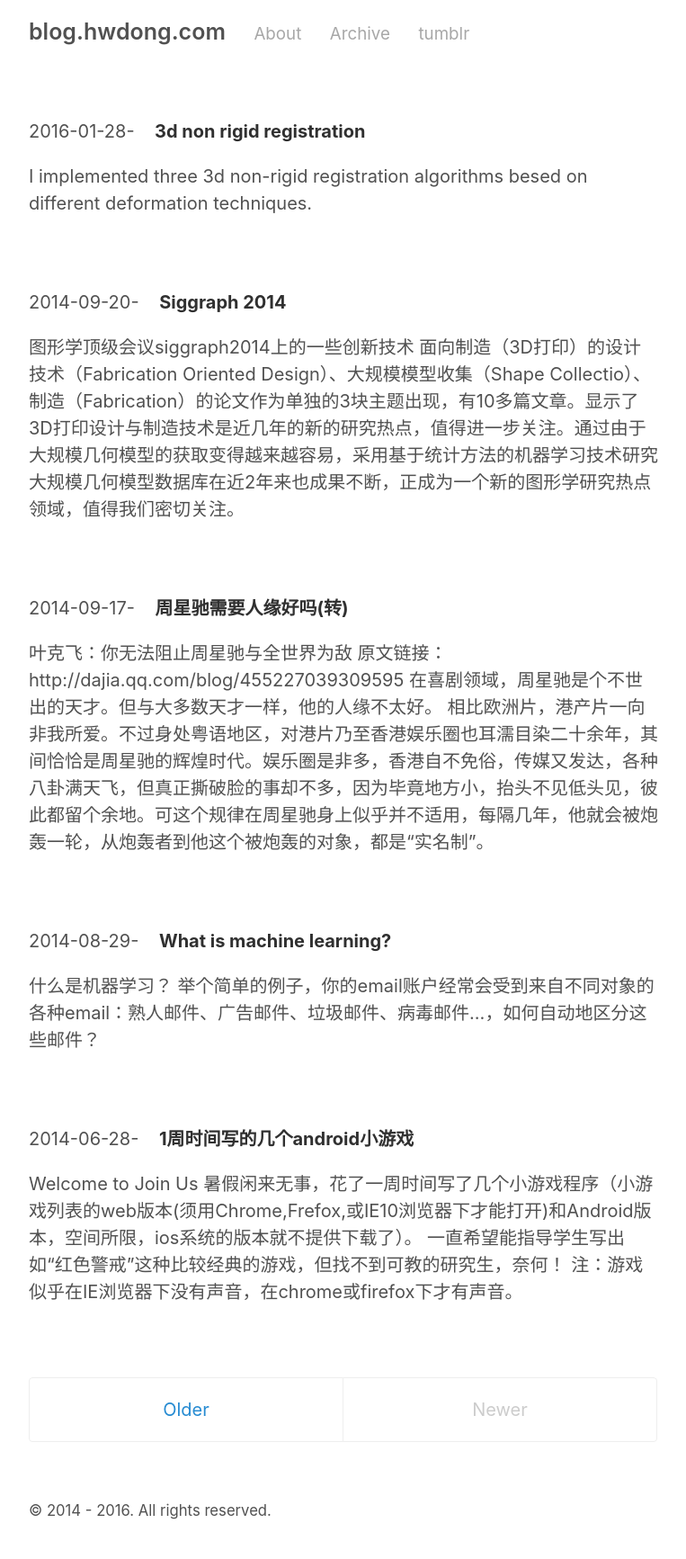
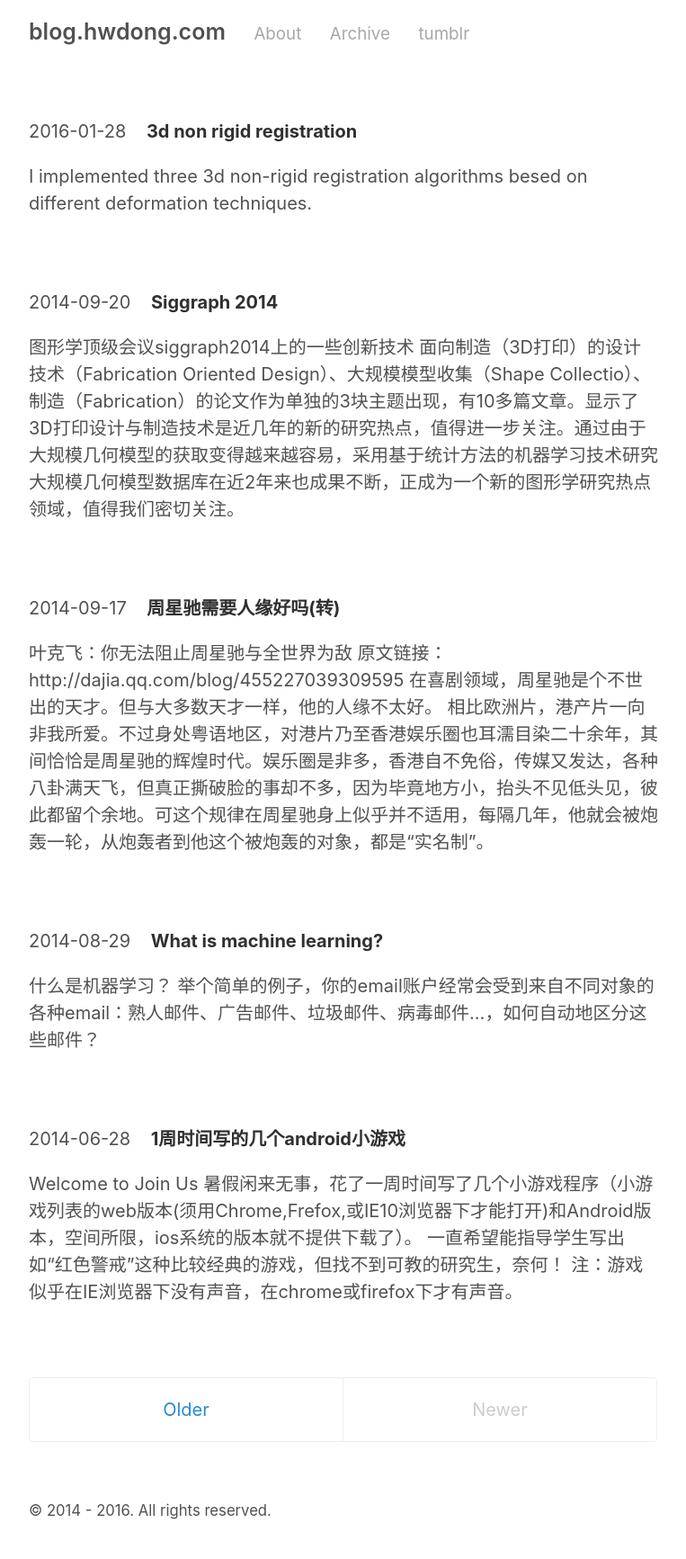
Before and after one commit to hwdong/hwdong-old.github.io, a Jekyll site: the page built from index.html, in a window 1280 px wide. Shown: the whole page at 90% size, without its empty margins (258-1021 px from the left). Built offline with Jekyll 4.4.1, drawn with Linux system fonts in a browser that asks for light colours; Markdown is read by kramdown in place of the engine named in the settings; the list of posts is cut into pages by our own code.

```diff
--- a/index.html
+++ b/index.html
@@ -7,7 +7,7 @@
   {% for post in paginator.posts %}
       <div class="post py3">
         <p>
-          {{ post.date | date:"%Y-%m-%d-"}} &nbsp;&nbsp;
+          {{ post.date | date:"%Y-%m-%d"}} &nbsp;&nbsp;
           <a href="{{ post.url | prepend: site.baseurl }}" class="post-link">
             <strong class="h1 post-title">{{ post.title | capitalize }} </strong></a>
             <!--   <h3 class="h1 post-title" >{{ post.title | capitalize }} </h3></a>   -->
```
